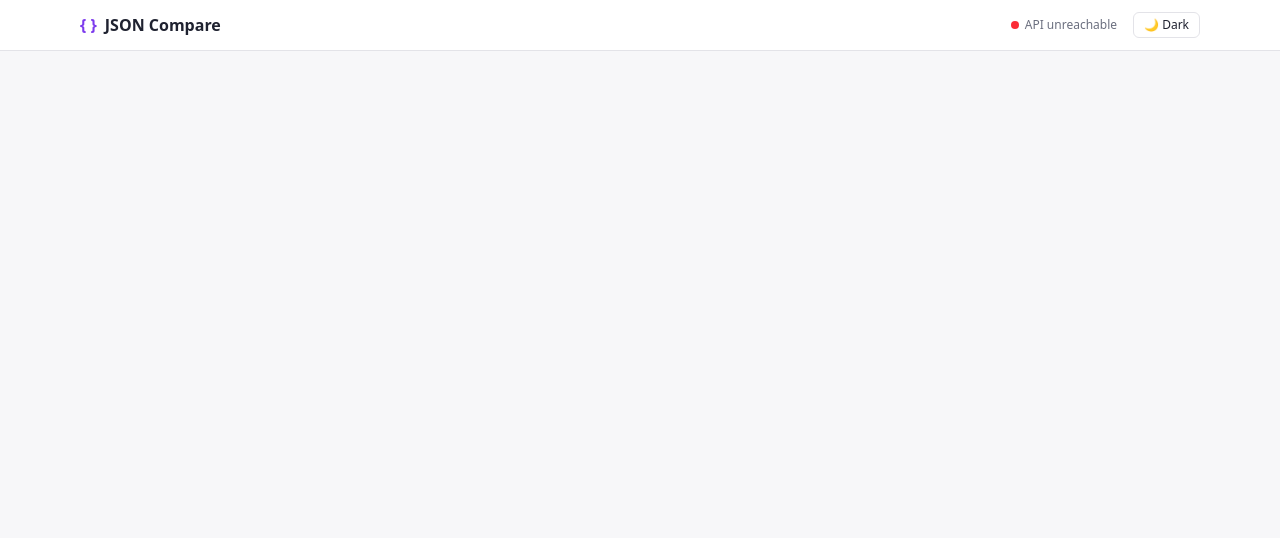
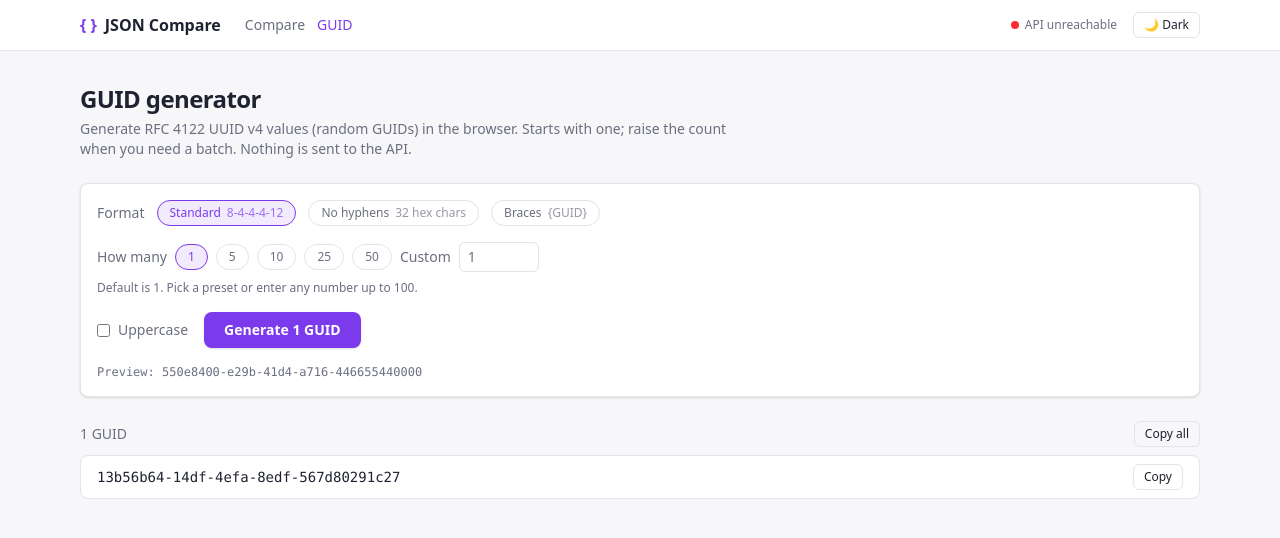
Before and after one commit to jp191193/json-compare, a React (Vite) app in the folder frontend/: page /guid in a window 1280 px wide. Shown: the top 538 px of the page. Built offline with nearby package versions, Linux system fonts and the light colour scheme; no server answers.

Commit message:
Added guid generator

```diff
--- a/frontend/src/App.tsx
+++ b/frontend/src/App.tsx
@@ -1,9 +1,10 @@
-import { Link, Route, Routes } from 'react-router-dom'
+import { Link, NavLink, Route, Routes } from 'react-router-dom'
 import { useEffect, useState } from 'react'
 import { useTheme } from './lib/useTheme'
 import { getHealth } from './lib/api'
 import { ComparePage } from './pages/ComparePage'
 import { SharePage } from './pages/SharePage'
+import { GuidPage } from './pages/GuidPage'
 
 function ApiStatusDot() {
   const [ok, setOk] = useState<boolean | null>(null)
@@ -36,10 +37,35 @@ function App() {
     <div className="min-h-screen">
       <header className="border-b border-[var(--border)] bg-[var(--surface)]">
         <div className="mx-auto flex max-w-6xl items-center justify-between px-4 py-3">
-          <Link to="/" className="flex items-center gap-2 font-semibold">
-            <span className="text-[var(--accent)]">{'{ }'}</span>
-            JSON Compare
-          </Link>
+          <div className="flex items-center gap-6">
+            <Link to="/" className="flex items-center gap-2 font-semibold">
+              <span className="text-[var(--accent)]">{'{ }'}</span>
+              JSON Compare
+            </Link>
+            <nav className="flex items-center gap-3 text-sm">
+              <NavLink
+                to="/"
+                end
+                className={({ isActive }) =>
+                  isActive
+                    ? 'font-medium text-[var(--accent)]'
+                    : 'text-[var(--text-muted)] hover:text-[var(--text)]'
+                }
+              >
+                Compare
+              </NavLink>
+              <NavLink
+                to="/guid"
+                className={({ isActive }) =>
+                  isActive
+                    ? 'font-medium text-[var(--accent)]'
+                    : 'text-[var(--text-muted)] hover:text-[var(--text)]'
+                }
+              >
+                GUID
+              </NavLink>
+            </nav>
+          </div>
           <div className="flex items-center gap-4">
             <ApiStatusDot />
             <button
@@ -56,6 +82,7 @@ function App() {
       <main>
         <Routes>
           <Route path="/" element={<ComparePage theme={theme} />} />
+          <Route path="/guid" element={<GuidPage />} />
           <Route path="/share/:id" element={<SharePage theme={theme} />} />
         </Routes>
       </main>
--- /dev/null
+++ b/frontend/src/lib/guid.ts
@@ -0,0 +1,26 @@
+export type GuidFormat = 'hyphenated' | 'compact' | 'braces'
+
+export function newGuidV4(): string {
+  return crypto.randomUUID()
+}
+
+export function formatGuid(
+  uuid: string,
+  opts: { format: GuidFormat; uppercase: boolean },
+): string {
+  let value = uuid
+  if (opts.format === 'compact') {
+    value = value.replaceAll('-', '')
+  } else if (opts.format === 'braces') {
+    value = `{${value}}`
+  }
+  return opts.uppercase ? value.toUpperCase() : value
+}
+
+export function generateGuids(
+  count: number,
+  opts: { format: GuidFormat; uppercase: boolean },
+): string[] {
+  const n = Math.min(100, Math.max(1, Math.trunc(count)))
+  return Array.from({ length: n }, () => formatGuid(newGuidV4(), opts))
+}
--- /dev/null
+++ b/frontend/src/pages/GuidPage.tsx
@@ -0,0 +1,153 @@
+import { useMemo, useState } from 'react'
+import { CopyButton } from '../components/CopyButton'
+import { formatGuid, generateGuids, type GuidFormat } from '../lib/guid'
+
+const FORMAT_PREVIEW = '550e8400-e29b-41d4-a716-446655440000'
+
+const FORMAT_OPTIONS: { id: GuidFormat; label: string; example: string }[] = [
+  { id: 'hyphenated', label: 'Standard', example: '8-4-4-4-12' },
+  { id: 'compact', label: 'No hyphens', example: '32 hex chars' },
+  { id: 'braces', label: 'Braces', example: '{GUID}' },
+]
+
+const COUNT_PRESETS = [1, 5, 10, 25, 50]
+const MIN_COUNT = 1
+const MAX_COUNT = 100
+
+function clampCount(value: number): number {
+  if (!Number.isFinite(value)) return MIN_COUNT
+  return Math.min(MAX_COUNT, Math.max(MIN_COUNT, Math.trunc(value)))
+}
+
+export function GuidPage() {
+  const [format, setFormat] = useState<GuidFormat>('hyphenated')
+  const [uppercase, setUppercase] = useState(false)
+  const [count, setCount] = useState(1)
+  const [ids, setIds] = useState(() => generateGuids(1, { format: 'hyphenated', uppercase: false }))
+
+  const preview = useMemo(
+    () => formatGuid(FORMAT_PREVIEW, { format, uppercase }),
+    [format, uppercase],
+  )
+
+  function handleGenerate() {
+    setIds(generateGuids(count, { format, uppercase }))
+  }
+
+  return (
+    <div className="mx-auto flex max-w-6xl flex-col gap-6 px-4 py-8">
+      <div>
+        <h1 className="text-2xl font-semibold tracking-tight">GUID generator</h1>
+        <p className="mt-1 max-w-2xl text-sm text-[var(--text-muted)]">
+          Generate RFC 4122 UUID v4 values (random GUIDs) in the browser. Starts with one; raise
+          the count when you need a batch. Nothing is sent to the API.
+        </p>
+      </div>
+
+      <div className="flex flex-col gap-4 rounded-lg border border-[var(--border)] bg-[var(--surface)] p-4 shadow-sm">
+        <div className="flex flex-wrap items-center gap-3">
+          <span className="text-sm font-medium text-[var(--text-muted)]">Format</span>
+          {FORMAT_OPTIONS.map((option) => {
+            const selected = format === option.id
+            return (
+              <button
+                key={option.id}
+                type="button"
+                onClick={() => setFormat(option.id)}
+                aria-pressed={selected}
+                className={`rounded-full border px-3 py-1 text-xs font-medium transition ${
+                  selected
+                    ? 'border-[var(--accent)] bg-[var(--accent-soft)] text-[var(--accent)]'
+                    : 'border-[var(--border)] bg-[var(--surface)] text-[var(--text-muted)] hover:bg-[var(--surface-2)]'
+                }`}
+              >
+                {option.label}
+                <span className="ml-1.5 font-normal opacity-70">{option.example}</span>
+              </button>
+            )
+          })}
+        </div>
+
+        <div className="flex flex-col gap-2">
+          <div className="flex flex-wrap items-center gap-2">
+            <span className="text-sm font-medium text-[var(--text-muted)]">How many</span>
+            {COUNT_PRESETS.map((n) => {
+              const selected = count === n
+              return (
+                <button
+                  key={n}
+                  type="button"
+                  onClick={() => setCount(n)}
+                  aria-pressed={selected}
+                  className={`rounded-full border px-3 py-1 text-xs font-medium transition ${
+                    selected
+                      ? 'border-[var(--accent)] bg-[var(--accent-soft)] text-[var(--accent)]'
+                      : 'border-[var(--border)] bg-[var(--surface)] text-[var(--text-muted)] hover:bg-[var(--surface-2)]'
+                  }`}
+                >
+                  {n}
+                </button>
+              )
+            })}
+            <label className="flex items-center gap-2 text-sm text-[var(--text-muted)]">
+              Custom
+              <input
+                type="number"
+                min={MIN_COUNT}
+                max={MAX_COUNT}
+                value={count}
+                onChange={(e) => setCount(clampCount(Number(e.target.value)))}
+                className="w-20 rounded-md border border-[var(--border)] bg-[var(--surface)] px-2 py-1 text-sm"
+              />
+            </label>
+          </div>
+          <p className="text-xs text-[var(--text-muted)]">
+            Default is 1. Pick a preset or enter any number up to {MAX_COUNT}.
+          </p>
+        </div>
+
+        <div className="flex flex-wrap items-center gap-4">
+          <label className="flex items-center gap-2 text-sm text-[var(--text-muted)]">
+            <input
+              type="checkbox"
+              checked={uppercase}
+              onChange={(e) => setUppercase(e.target.checked)}
+              className="rounded border-[var(--border)]"
+            />
+            Uppercase
+          </label>
+
+          <button
+            type="button"
+            onClick={handleGenerate}
+            className="rounded-lg bg-[var(--accent)] px-5 py-2 text-sm font-semibold text-[var(--accent-fg)] shadow-sm transition hover:opacity-90"
+          >
+            {count === 1 ? 'Generate 1 GUID' : `Generate ${count} GUIDs`}
+          </button>
+        </div>
+
+        <p className="font-mono text-xs text-[var(--text-muted)]">Preview: {preview}</p>
+      </div>
+
+      <div className="flex flex-col gap-2">
+        <div className="flex items-center justify-between">
+          <span className="text-sm font-medium text-[var(--text-muted)]">
+            {ids.length === 1 ? '1 GUID' : `${ids.length} GUIDs`}
+          </span>
+          <CopyButton text={ids.join('\n')} label="Copy all" />
+        </div>
+        <ul className="overflow-hidden rounded-lg border border-[var(--border)] bg-[var(--surface)]">
+          {ids.map((id, index) => (
+            <li
+              key={`${id}-${index}`}
+              className="flex items-center justify-between gap-3 border-b border-[var(--border)] px-4 py-2 last:border-b-0"
+            >
+              <code className="break-all font-mono text-sm">{id}</code>
+              <CopyButton text={id} />
+            </li>
+          ))}
+        </ul>
+      </div>
+    </div>
+  )
+}
```
Also changed, not shown: frontend/vercel.json.
